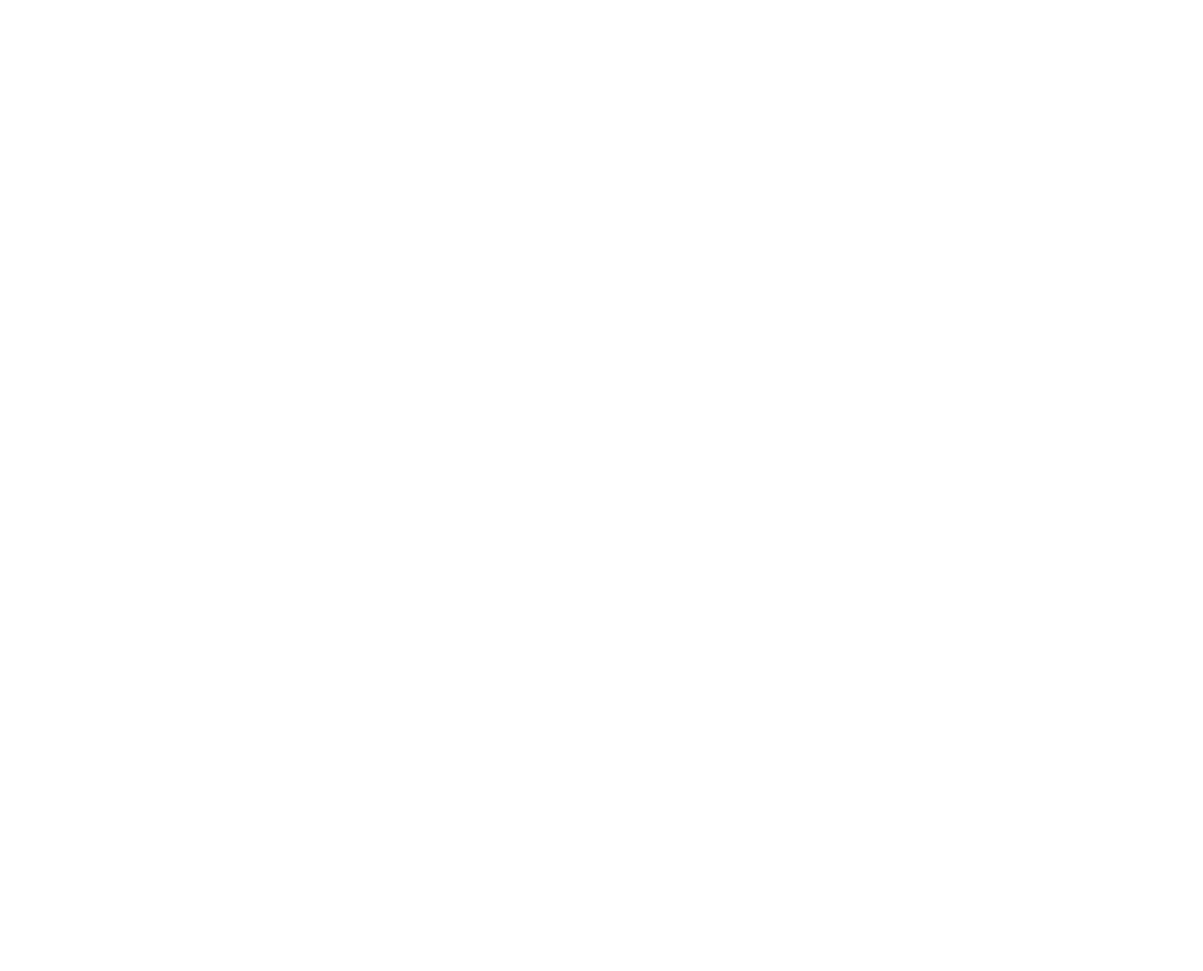
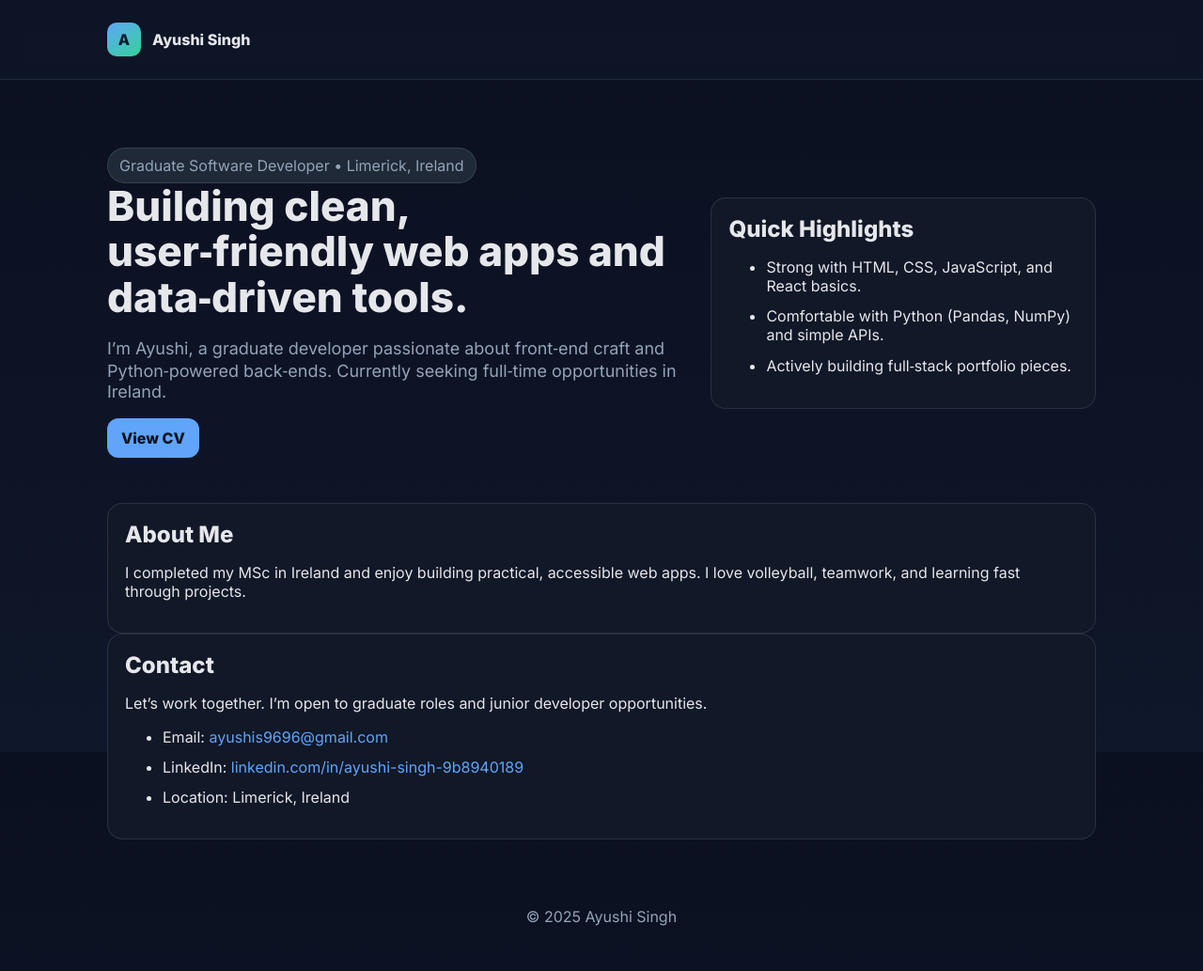
Before and after one commit to Ayushi-singh-1/Web-development, a plain HTML site: page index.html in a window 1280 px wide. Shown: the whole page at 94% size. Before the commit the page ends 800 px from the top, so only its background shows below. Drawn offline with Linux system fonts and the light colour scheme.

Commit message:
Add files via upload

```diff
--- a/index.html
+++ b/index.html
@@ -1 +1,117 @@
-<!-- Write your code below -->
+<!-- TODO 1: Create the HTML Boilerplate -->
+
+<!-- TODO 2: Add Your previous projects' HTML into the public folder -->
+
+<!-- TODO 3: Take screenshots of your project previews and add the images to the images folder -->
+
+<!-- TODO 4: Add titles/subtitles etc. -->
+
+<!-- TODO 5: Add a link to the project pages -->
+
+<!-- TODO 6: Add images to show the project previews
+HINT for TODO 6: You can use the height attribute set to 200 to make the image smaller:
+https://developer.mozilla.org/en-US/docs/Web/HTML/Element/img#attr-height -->
+
+<!-- TODO 7: Add the Contact Me and About Me page links -->
+
+<!DOCTYPE html>
+<html lang="en">
+<head>
+  <meta charset="UTF-8" />
+  <meta name="viewport" content="width=device-width, initial-scale=1" />
+  <title>Ayushi Singh • Portfolio</title>
+  <meta name="description" content="Portfolio of Ayushi Singh – projects, experience, and contact details." />
+  <link rel="preconnect" href="https://fonts.gstatic.com" crossorigin>
+  <link href="https://fonts.googleapis.com/css2?family=Inter:wght@400;600;800&display=swap" rel="stylesheet">
+  <style>
+    :root{--bg:#0f172a;--panel:#111827;--muted:#94a3b8;--text:#e5e7eb;--accent:#60a5fa;--chip:#1f2937;--ring:rgba(96,165,250,.35)}
+    *{box-sizing:border-box}
+    html,body{height:100%}
+    body{margin:0;font-family:Inter,system-ui,-apple-system,Segoe UI,Roboto,Ubuntu,Cantarell,Noto Sans,Helvetica,Arial,"Apple Color Emoji","Segoe UI Emoji";background:linear-gradient(180deg,#0b1020, #0f172a);color:var(--text)}
+    a{color:var(--accent);text-decoration:none}
+    a:hover{text-decoration:underline}
+    .container{max-width:1100px;margin:0 auto;padding:24px}
+    header{position:sticky;top:0;background:rgba(15,23,42,.7);backdrop-filter:blur(10px);border-bottom:1px solid rgba(148,163,184,.15);z-index:20}
+    nav{display:flex;align-items:center;justify-content:space-between}
+    .brand{display:flex;gap:12px;align-items:center}
+    .logo{width:36px;height:36px;border-radius:10px;background:linear-gradient(145deg,#60a5fa,#34d399);display:grid;place-items:center;color:#001b2b;font-weight:900}
+    .navlinks{display:flex;gap:18px}
+    .chip{display:inline-block;background:var(--chip);padding:8px 12px;border-radius:999px;color:var(--muted);border:1px solid rgba(148,163,184,.2)}
+    .hero{display:grid;grid-template-columns:1.2fr .8fr;gap:28px;align-items:center;padding:48px 0}
+    .hero h1{font-size:clamp(28px,5vw,44px);line-height:1.1;margin:0}
+    .hero p{color:var(--muted);font-size:18px}
+    .cta{display:flex;gap:12px;margin-top:18px}
+    .btn{border:1px solid rgba(148,163,184,.3);background:#0b1222;color:var(--text);padding:10px 14px;border-radius:12px}
+    .btn.primary{background:var(--accent);color:#06121e;border-color:transparent;font-weight:700}
+    .panel{background:var(--panel);border:1px solid rgba(148,163,184,.18);border-radius:16px;padding:18px}
+    h2{font-size:24px;margin:0 0 12px}
+    .list{display:grid;gap:12px}
+    footer{padding:24px 0;color:var(--muted);text-align:center}
+  </style>
+</head>
+<body>
+  <header>
+    <div class="container">
+      <nav aria-label="Primary">
+        <div class="brand">
+          <div class="logo" aria-hidden="true">A</div>
+          <strong>Ayushi Singh</strong>
+        </div>
+
+      </nav>
+    </div>
+  </header>
+
+  <main class="container">
+    <section class="hero" id="home">
+      <div>
+        <span class="chip">Graduate Software Developer • Limerick, Ireland</span>
+        <h1>Building clean, user‑friendly web apps and data‑driven tools.</h1>
+        <p>
+          I’m Ayushi, a graduate developer passionate about front‑end craft and Python‑powered back‑ends. Currently seeking full‑time opportunities in Ireland.
+        </p>
+        <div class="cta">
+          <a class="btn primary" href="public/Ayushi_Singh_CV.pdf" target="_blank">View CV</a>
+        </div>
+      </div>
+      <aside class="panel" aria-label="Highlights">
+        <h2>Quick Highlights</h2>
+        <ul class="list">
+          <li>Strong with HTML, CSS, JavaScript, and React basics.</li>
+          <li>Comfortable with Python (Pandas, NumPy) and simple APIs.</li>
+          <li>Actively building full‑stack portfolio pieces.</li>
+        </ul>
+      </aside>
+    </section>
+
+    <section class="panel" aria-labelledby="about-mini">
+      <h2 id="about-mini">About Me</h2>
+      <p>
+        I completed my MSc in Ireland and enjoy building practical, accessible web apps. I love volleyball, teamwork, and learning fast through projects.
+      </p>
+
+    </section>
+
+    <section class="panel" aria-labelledby="contact-heading">
+      <h2 id="contact-heading">Contact</h2>
+      <p>Let’s work together. I’m open to graduate roles and junior developer opportunities.</p>
+      <ul class="list">
+        <li>Email: <a href="mailto:ayushis9696@gmail.com">ayushis9696@gmail.com</a></li>
+        <li>LinkedIn: <a href="https://www.linkedin.com/in/ayushi-singh-9b8940189/">linkedin.com/in/ayushi-singh-9b8940189</a></li>
+        <li>Location: Limerick, Ireland</li>
+      </ul>
+
+    </section>
+  </main>
+
+  <footer>
+    <div class="container">
+      © <span id="year"></span> Ayushi Singh
+    </div>
+  </footer>
+
+  <script>
+    document.getElementById('year').textContent = new Date().getFullYear();
+  </script>
+</body>
+</html>
```
Also changed, not shown: 1 other file.
